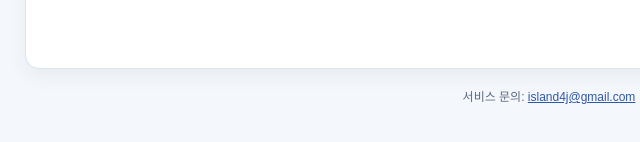
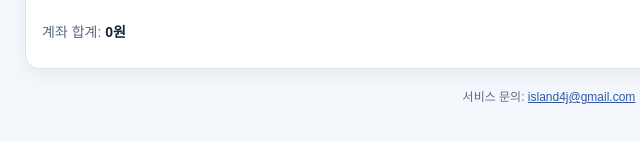
Before and after one commit to eunitnoc1050/rebalancing, a website: page index.html in a window 1280 px wide. Shown: the part 1297-1439 px from the top of the page, 91-731 px from the left. Drawn offline with Linux system fonts and the light colour scheme.

Commit message:
Show portfolio total in table

```diff
--- a/index.html
+++ b/index.html
@@ -206,12 +206,24 @@
 
       .table-footer {
         display: flex;
-        justify-content: flex-end;
+        justify-content: space-between;
+        align-items: center;
         margin-top: 12px;
+        gap: 12px;
+        flex-wrap: wrap;
       }
 
       .table-footer button {
         width: auto;
+      }
+
+      .portfolio-total {
+        font-size: 14px;
+        color: var(--muted);
+      }
+
+      .portfolio-total strong {
+        color: var(--text);
       }
 
       table {
@@ -441,6 +453,7 @@
           <tbody></tbody>
         </table>
         <div class="table-footer">
+          <div id="portfolioTotal" class="portfolio-total">계좌 합계: <strong>0원</strong></div>
           <button id="addRow">ETF 상품 추가</button>
         </div>
       </section>
@@ -487,6 +500,7 @@
       const accountNameEl = document.getElementById("accountName");
       const budgetEl = document.getElementById("budget");
       const baseDateEl = document.getElementById("baseDate");
+      const portfolioTotalEl = document.getElementById("portfolioTotal");
       let latestRebalanceResult = null;
       let lastAppliedSnapshot = null;
       const STORAGE_KEY_V3 = "pension-rebalance-v3";
@@ -654,11 +668,17 @@
 
       function refreshEvalValues() {
         const rows = [...tableBody.querySelectorAll("tr")];
+        let total = 0;
         for (const row of rows) {
           const inputs = row.querySelectorAll("input");
           const price = parseNumberLike(inputs[3].value || 0);
           const qty = Number(inputs[4].value || 0);
-          row.querySelector(".value-cell").textContent = formatKRW(price * qty);
+          const value = price * qty;
+          row.querySelector(".value-cell").textContent = formatKRW(value);
+          total += value;
+        }
+        if (portfolioTotalEl) {
+          portfolioTotalEl.innerHTML = `계좌 합계: <strong>${formatKRW(total)}</strong>`;
         }
       }
 
```
